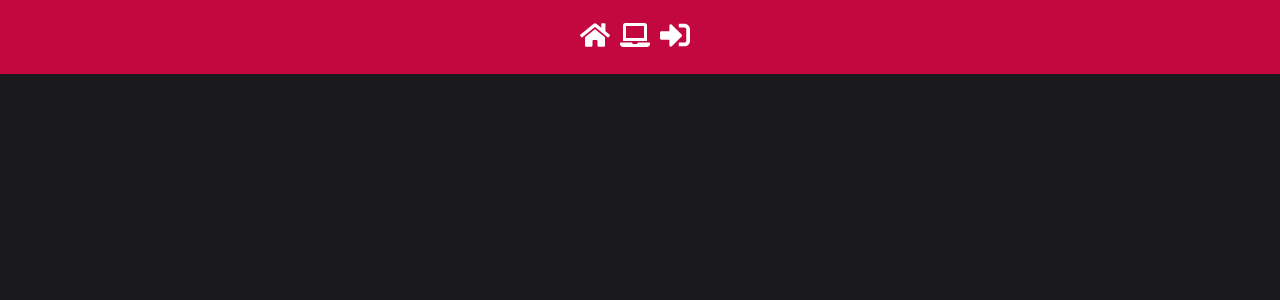
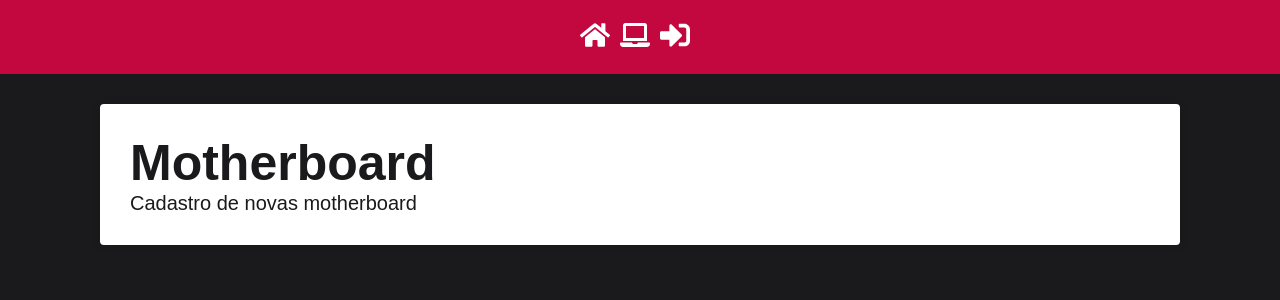
Before and after one commit to ericvizu/frontend-pc, a React (Create React App) app: page /motherboard in a window 1280 px wide. Before the commit this address had no page. Shown: the top 300 px of the page. Built offline with nearby package versions, Linux system fonts and the light colour scheme.

Commit message:
Motherboard homepage added

```diff
--- a/package.json
+++ b/package.json
@@ -6,6 +6,7 @@
     "@testing-library/jest-dom": "^5.17.0",
     "@testing-library/react": "^13.4.0",
     "@testing-library/user-event": "^13.5.0",
+    "axios": "^1.6.5",
     "react": "^18.2.0",
     "react-dom": "^18.2.0",
     "react-icons": "^5.0.1",
--- a/src/App.js
+++ b/src/App.js
@@ -2,6 +2,7 @@ import { BrowserRouter as Router, Route, Routes } from 'react-router-dom';
 import GlobalStyles from './styles/GlobalStyles';
 import Header from './components/Header';
 import Home from './pages/Home';
+import Motherboard from './db/Motherboard';
 
 function App() {
   return (
@@ -9,6 +10,7 @@ function App() {
       <Header />
       <Routes>
         <Route exact path="/" element={<Home />} />
+        <Route exact path="/motherboard" element={<Motherboard />} />
       </Routes>
       <GlobalStyles />
     </Router>
--- a/src/components/Header/index.js
+++ b/src/components/Header/index.js
@@ -8,7 +8,7 @@ export default function Header() {
       <Link to="/">
         <FaHome size={30} />
       </Link>
-      <Link to="/login">
+      <Link to="/motherboard">
         <FaLaptop size={30} />
       </Link>
       <Link to="/teste">
--- /dev/null
+++ b/src/db/Motherboard/index.js
@@ -0,0 +1,48 @@
+import axios from 'axios';
+import { useState } from 'react';
+import { Link, useNavigate } from 'react-router-dom';
+import { Title, Paragrafo } from './styled';
+import { Container } from '../../styles/GlobalStyles';
+
+export default function Motherboard() {
+  const navigate = useNavigate();
+
+  const [motherboard, setMotherboards] = useState({
+    name: '',
+    socket: '',
+    ramGen: '',
+    ramSlots: '',
+    ramFreq: '',
+    sataSlots: '',
+    m2Gen4Slots: '',
+    m2Gen3Slots: '',
+  });
+
+  const {
+    name,
+    socket,
+    ramGen,
+    ramSlots,
+    ramFreq,
+    sataSlots,
+    m2Gen4Slots,
+    m2Gen3Slots,
+  } = motherboard;
+
+  const onInputChange = (e) => {
+    setMotherboards({ ...motherboard, [e.target.name]: e.target.value });
+  };
+
+  const onSubmit = async (e) => {
+    e.preventDefault();
+    await axios.post('http://localhost:8080/motherboard', motherboard);
+    navigate('/');
+  };
+
+  return (
+    <Container>
+      <Title>Motherboard</Title>
+      <Paragrafo> Cadastro de novas motherboard </Paragrafo>
+    </Container>
+  );
+}
--- /dev/null
+++ b/src/db/Motherboard/styled.js
@@ -0,0 +1,15 @@
+import styled from 'styled-components';
+
+export const Title = styled.h1`
+  font-size: 50px;
+
+  small {
+    font-size: 12pt;
+    margin-left: 15px;
+    color: #999;
+  }
+`;
+
+export const Paragrafo = styled.p`
+  font-size: 20px;
+`;
```
Also changed, not shown: 1 other file (tests, documents, lock files or other folders).
